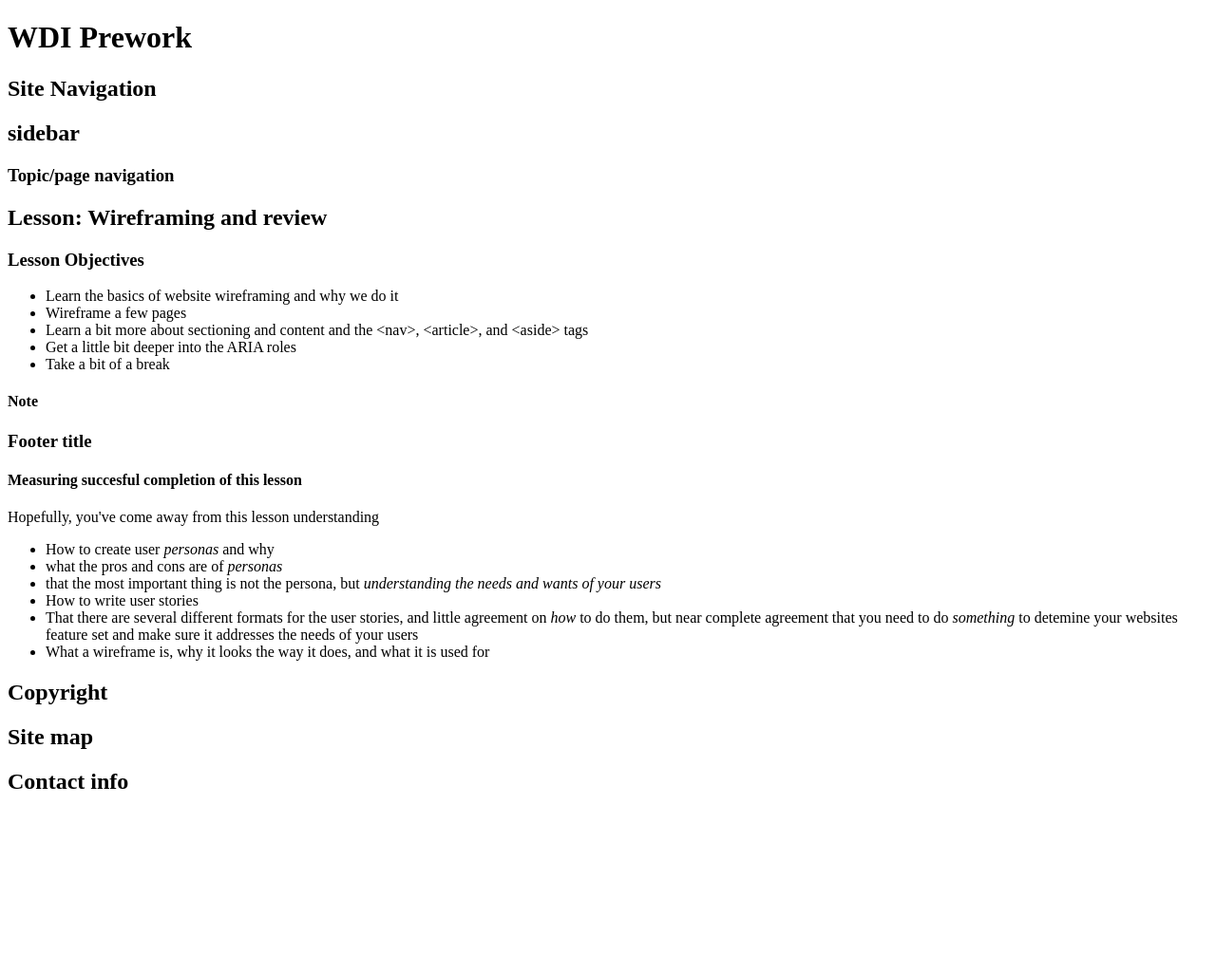
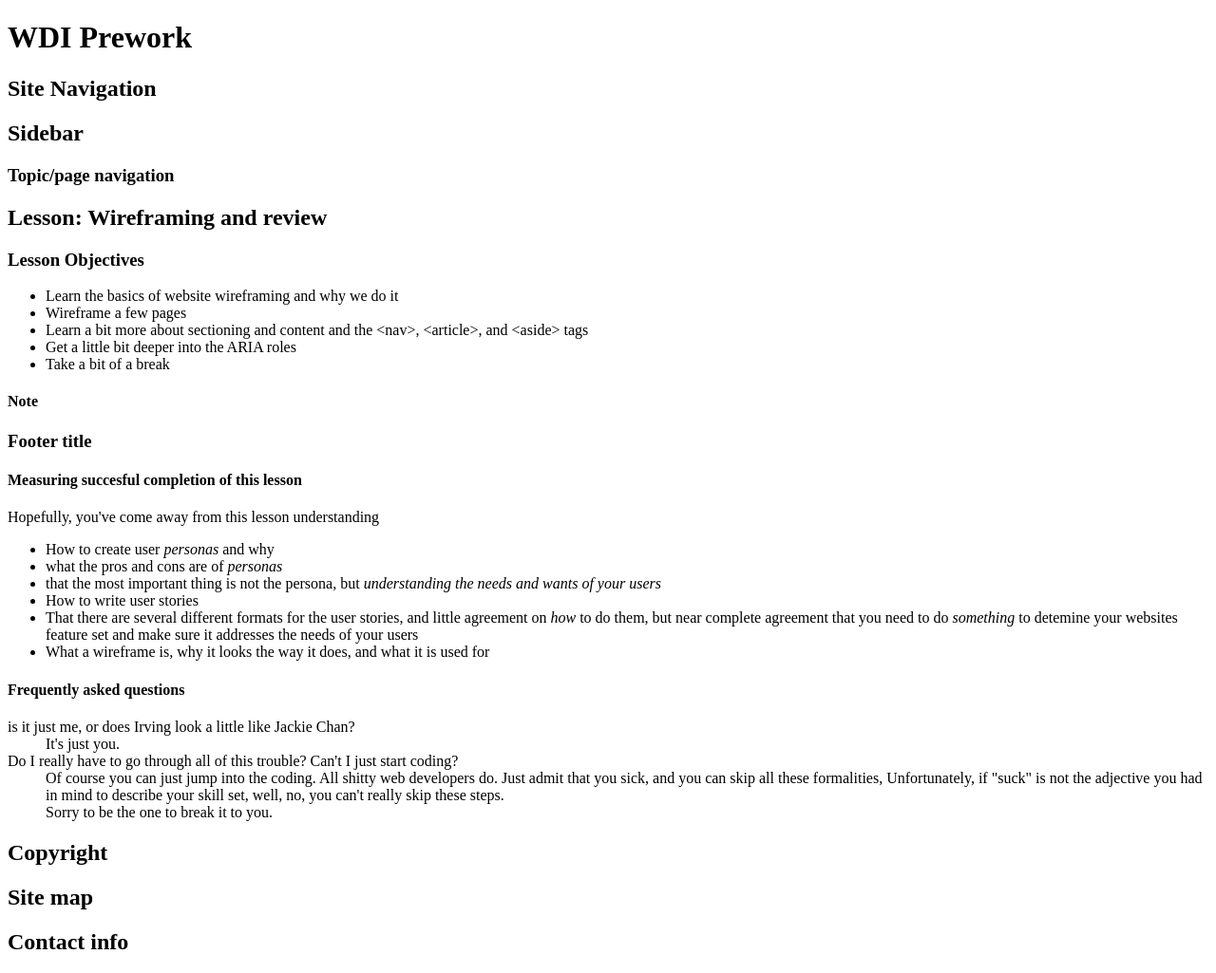
Before and after one commit to Simon245/WDI_Prework, a plain HTML site: page index.html in a window 1280 px wide. Shown: the whole page at 95% size. Before the commit the page ends 857 px from the top, so only its background shows below. Drawn offline with Linux system fonts and the light colour scheme.

Commit message:
Lesson 11, lesson faq

```diff
--- a/index.html
+++ b/index.html
@@ -15,7 +15,7 @@
    </header>
    <main role="main">
      <aside id="sidebar">
-      <h2>sidebar</h2>
+      <h2>Sidebar</h2>
       <nav role="navigation">
         <h3>Topic/page navigation</h3>
         <!-- tree of links here -->
@@ -53,6 +53,26 @@
             <li>What a wireframe is, why it looks the way it does, and what it is used for</li>
           </ul>
         </section>
+        <section id="lesson-faq">
+          <h4>Frequently asked questions</h4>
+          <dl class="faq">
+            <dt>
+              is it just me, or does Irving look a little like Jackie Chan?
+            </dt>
+            <dd>
+              It's just you.
+            </dd>
+            <dt>
+              Do I really have to go through all of this trouble? Can't I just start coding?
+            </dt>
+            <dd>
+              Of course you can just jump into the coding. All shitty web developers do. Just admit that you sick, and you can skip all these formalities, Unfortunately, if "suck" is not the adjective you had in mind to describe your skill set, well, no, you can't really skip these steps.
+            </dd>
+            <dd>
+              Sorry to be the one to break it to you.
+            </dd>
+          </dl>
+        </section>
         <!-- additional resources here -->
       </footer>
     </article>
```
